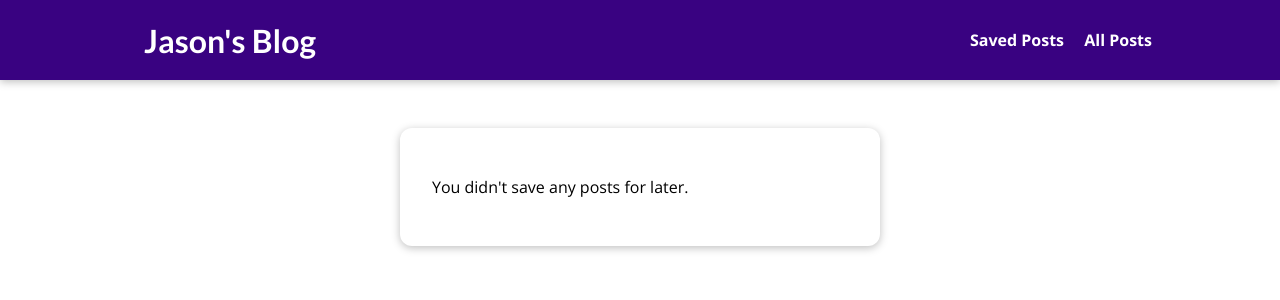
After one commit to jasonluo07/django-blog, a Django app: page /read-later/ in a window 1280 px wide. The commit adds this page. Shown: the top 300 px of the page. Run offline with Django 3.2, Linux system fonts and the light colour scheme.

Commit message:
Add save post feature

```diff
--- /dev/null
+++ b/blog/static/blog/saved-posts.css
@@ -0,0 +1,39 @@
+#main-navigation {
+    background-color: #390281;
+    box-shadow: 0 2px 8px rgba(0, 0, 0, 0.25);
+}
+
+#saved-posts {
+    margin: 8rem auto 3rem auto;
+    padding: 2rem;
+    border-radius: 12px;
+    box-shadow: 0 2px 8px rgba(0, 0, 0, 0.25);
+    background-color: white;
+    width: 90%;
+    max-width: 30rem;
+}
+
+#saved-posts ul {
+    list-style: none;
+    margin: 0;
+    padding: 0;
+}
+
+#saved-posts li {
+    margin: 1rem 0;
+}
+
+#saved-posts a {
+    display: block;
+    padding: 1rem;
+    width: 100%;
+    text-decoration: none;
+    border: 1px solid #ccc;
+    color: #1b1b1b;
+    font-weight: bold;
+}
+
+#saved-posts a:hover,
+#saved-posts a:active {
+    background-color: #ccc;
+}
--- /dev/null
+++ b/blog/templates/blog/saved-posts.html
@@ -0,0 +1,26 @@
+{% extends "base.html" %}
+{% load static %}
+
+{% block title %}
+<title>My Stored Posts</title>
+{% endblock %}
+
+{% block css_files %}
+<link rel="stylesheet" href="{% static "blog/saved-posts.css" %}">
+{% endblock %}
+
+{% block content %}
+<section id="saved-posts">
+    {% if not posts %}
+    <p>You didn't save any posts for later.</p>
+    {% else %}
+    <ul>
+        {% for post in posts %}
+        <li>
+            <a href="{% url "blog:post-detail" post.slug %}">{{ post.title }}</a>
+        </li>
+        {% endfor %}
+    </ul>
+    {% endif %}
+</section>
+{% endblock %}
--- a/blog/urls.py
+++ b/blog/urls.py
@@ -1,10 +1,11 @@
 from django.urls import path
 
-from .views import IndexView, PostDetailView, PostListView
+from .views import IndexView, PostDetailView, PostListView, ReadLaterView
 
 app_name = "blog"
 urlpatterns = [
     path("", IndexView.as_view(), name="index"),
     path("posts/", PostListView.as_view(), name="post-list"),
     path("posts/<slug:slug>/", PostDetailView.as_view(), name="post-detail"),
+    path("read-later/", ReadLaterView.as_view(), name="read-later"),
 ]
--- a/blog/views.py
+++ b/blog/views.py
@@ -28,13 +28,24 @@ class PostListView(ListView):
 
 
 class PostDetailView(View):
+    def get_is_saved_post(self, request, post_id):
+        saved_posts = request.session.get("saved_posts")
+        if saved_posts and post_id in saved_posts:
+            is_saved_post = True
+        else:
+            is_saved_post = False
+
+        return is_saved_post
+
     def get(self, request, slug):
         post = Post.objects.get(slug=slug)
+
         context = {
             "post": post,
             "tags": post.tags.all(),
             "comment_form": CommentForm(),
             "comments": post.comments.order_by("-id"),
+            "is_saved_post": self.get_is_saved_post(request, post.id),
         }
 
         return render(request, "blog/post-detail.html", context)
@@ -58,3 +69,34 @@ class PostDetailView(View):
         }
 
         return render(request, "blog/post-detail.html", context)
+
+
+class ReadLaterView(View):
+    def get(self, request):
+        saved_posts = request.session.get("saved_posts")
+        context = {}
+
+        if not saved_posts:
+            context["posts"] = []
+        else:
+            posts = Post.objects.filter(id__in=saved_posts)
+            context["posts"] = posts
+
+        return render(request, "blog/saved-posts.html", context)
+
+    def post(self, request):
+        saved_posts = request.session.get("saved_posts")
+
+        if not saved_posts:
+            saved_posts = []
+
+        post_id = int(request.POST["post_id"])
+
+        if post_id not in saved_posts:
+            saved_posts.append(post_id)
+        else:
+            saved_posts.remove(post_id)
+
+        request.session["saved_posts"] = saved_posts
+
+        return HttpResponseRedirect("/")
--- a/static/app.css
+++ b/static/app.css
@@ -35,6 +35,7 @@ h3 {
     text-decoration: none;
     color: white;
     font-weight: bold;
+    margin-left: 1rem;
 }
 
 #main-navigation a:hover,
--- a/templates/base.html
+++ b/templates/base.html
@@ -15,6 +15,7 @@
     <header id="main-navigation">
         <h1><a href="{% url "blog:index" %}">Jason's Blog</a></h1>
         <nav>
+            <a href="{% url "blog:read-later" %}">Saved Posts</a>
             <a href="{% url "blog:post-list" %}">All Posts</a>
         </nav>
     </header>
```
Also changed, not shown: blog/static/blog/post-detail.css (+19 -0 lines), blog/templates/blog/post-detail.html (+13 -0 lines).
